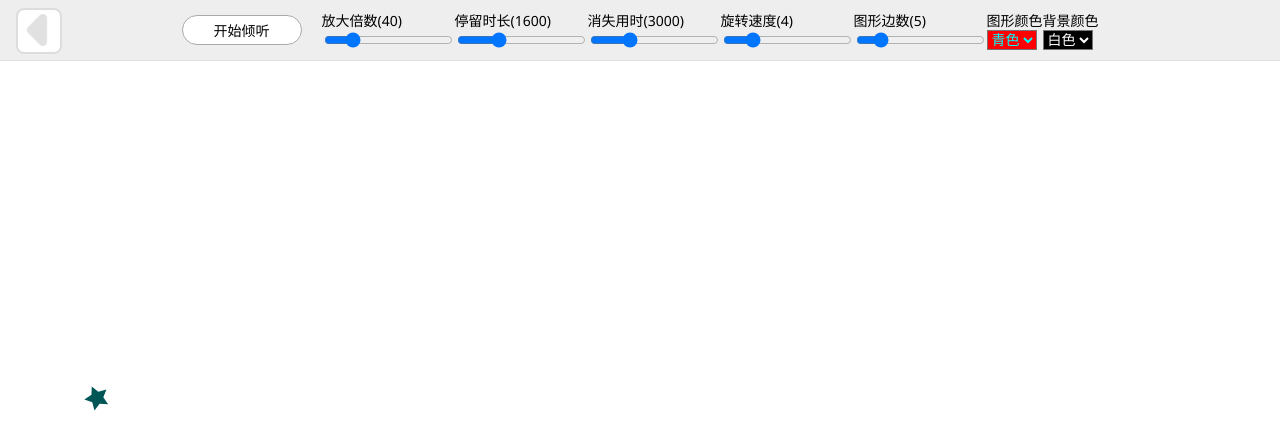
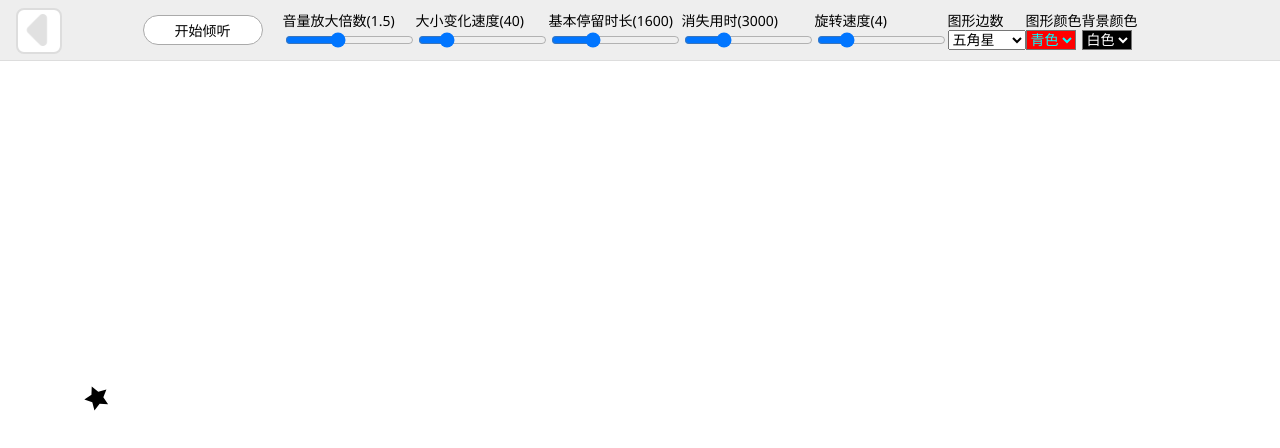
Before and after one commit to walkinblue/nftart, a website: page index.html in a window 1280 px wide. Shown: the top 448 px of the page. Drawn offline with Linux system fonts and the light colour scheme.

Commit message:
other commit25

```diff
--- a/index.html
+++ b/index.html
@@ -1,5 +1,6 @@
 <html>
     <head>
+        <meta http-equiv="Content-Type" content="text/html; charset=utf-8">
         <script src="/nftart/scripts/service-audio.js"></script>
         <script src="/nftart/scripts/service-canvas.js"></script>
         <script src="/nftart/scripts/service-operation.js"></script>
@@ -15,11 +16,15 @@
                 开始倾听
             </button>
             <div>
-                <div class="title">放大倍数(<text id="enlargeSpeedValue">40</text>)</div>
+                <div class="title">音量放大倍数(<text id="volumeTimesValue">1.5</text>)</div>
+                <input id="volumeTimes" type="range" max="3" min="0.5" value="1.5" step="0.5">
+            </div>
+            <div>
+                <div class="title">大小变化速度(<text id="enlargeSpeedValue">40</text>)</div>
                 <input id="enlargeSpeed" type="range" max="200" min="2" value="40">
             </div>
             <div>
-                <div class="title">停留时长(<text id="livingTimesValue">1600</text>)</div>
+                <div class="title">基本停留时长(<text id="livingTimesValue">1600</text>)</div>
                 <input id="livingTimes" type="range" max="5000" min="100" value="1600">
             </div>
             <div>
@@ -31,8 +36,20 @@
                 <input id="rotateSpeed" type="range" max="16" min="1" value="4">
             </div>
             <div>
-                <div class="title">图形边数(<text id="edgeNoValue">5</text>)</div>
-                <input id="edgeNo" type="range" max="16" min="3" value="5">
+                <div class="title">图形边数</div>
+                <select id="edgeNo" class="select">
+                    <option  value="3">三角形</option>
+                    <option  value="4">四角星</option>
+                    <option selected value="5">五角星</option>
+                    <option  value="6">六角星</option>
+                    <option  value="7">七角星</option>
+                    <option  value="8">八角星</option>
+                    <option  value="9">九角星</option>
+                    <option  value="10">十角星</option>
+                    <option  value="11">十一角星</option>
+                    <option  value="12">十二角星</option>
+                    <option value="*">随机</option>
+                </select>
             </div>
             <div>
                 <div class="title">图形颜色</div>
--- a/scripts/main.js
+++ b/scripts/main.js
@@ -19,6 +19,7 @@ function loading(){
     document.getElementById("colorful").addEventListener("change", setColorful);
     document.getElementById("fadetime").addEventListener("change", setFadetime);
     document.getElementById("rotateSpeed").addEventListener("change", setRotateSpeed);
+    document.getElementById("volumeTimes").addEventListener("change", setVolumeTimes);
     document.getElementById("folder").addEventListener("click", folding);
     document.getElementById("bgcolor").addEventListener("change", setBgcolor);
 
--- a/scripts/service-audio.js
+++ b/scripts/service-audio.js
@@ -1,6 +1,6 @@
 let audioContext
-function onMicrophoneDenied() {
-    console.log('denied')
+function onMicrophoneDenied(e) {
+    console.log('denied',e)
 }
 
 function setVolumns(vol) {
@@ -13,11 +13,6 @@ micListening = false;
 watchRefresh = false;
 node = null;
 async function onMicrophoneGranted(stream) {
-
-    if(node != null && node.isBroken){
-        console.log("reload page");
-        window.location.reload();
-    }
 
     if (isFirstTime) {
         miclock = true;
@@ -89,13 +84,14 @@ async function onMicrophoneGranted(stream) {
         }
         if(miclock)return;
         miclock = true;
-        let result = await audioContext.resume();
+        await audioContext.resume();
+        usermic.open();
+
         await sleep(1000);
         micListening = true;
-        console.log("audio context resumed.." + result);
+        console.log("audio context resumed..");
         miclock = false;
 
-        usermic.open();
     }
 }
 async function onMicrophoneSuspend(){
@@ -107,11 +103,11 @@ async function onMicrophoneSuspend(){
     console.log("audio context suspend..");
     miclock = true;
     await audioContext.suspend();
+    usermic.close();
     await sleep(1000);
     micListening = false;
     miclock = false;
 
-    usermic.close();
 }
 let isFirstTime = true;
 let usermic = null;
--- a/scripts/service-canvas.js
+++ b/scripts/service-canvas.js
@@ -5,6 +5,7 @@ let colorful = "rgba(0,1,1,#)";
 let fadetime = 3000;
 let rotateSpeed = 4
 let background = "rgba(255,255,255,1)";
+let volumeTimes = 1.5;
 const bpm = 429;
 
 function drawStar(ctx, star, time){
@@ -111,12 +112,12 @@ var figures = {
 
 function pushFigure(data){
     // console.log("push figure " + data.size);
-    let size = data.size;
+    let size = data.size*volumeTimes;
     if(size == 0)return;
     // return;
     let figure = {
         radius: figures.radius,
-        edge: edgeNo,
+        edge: convertEdge(edgeNo),
         x: Math.floor(Math.random()*figures.width),
         y: Math.floor(Math.random()*figures.height),
         angle: Math.floor(Math.random()*360),
@@ -128,6 +129,12 @@ function pushFigure(data){
     };
 
     figures.items.push(figure);
+}
+function convertEdge(edgeNo){
+    if(edgeNo == "*"){
+        return Math.floor(Math.random()*10) + 3;
+    }
+    return parseInt(edgeNo);
 }
 function convertToColor(s){
     let size = Math.floor(s);
--- a/scripts/service-operation.js
+++ b/scripts/service-operation.js
@@ -13,7 +13,12 @@ function setLivingTimes(e){
 function setEdgeNo(e){
     console.log("e "+e.target.value);
     edgeNo = e.target.value;
-    document.getElementById("edgeNoValue").innerText = e.target.value;
+    // document.getElementById("edgeNoValue").innerText = e.target.value;
+}
+function setVolumeTimes(e){
+    console.log("e "+e.target.value);
+    volumeTimes = e.target.value;
+    document.getElementById("volumeTimesValue").innerText = e.target.value;
 }
 function setColorful(e){
     colorful = e.target.value
```
